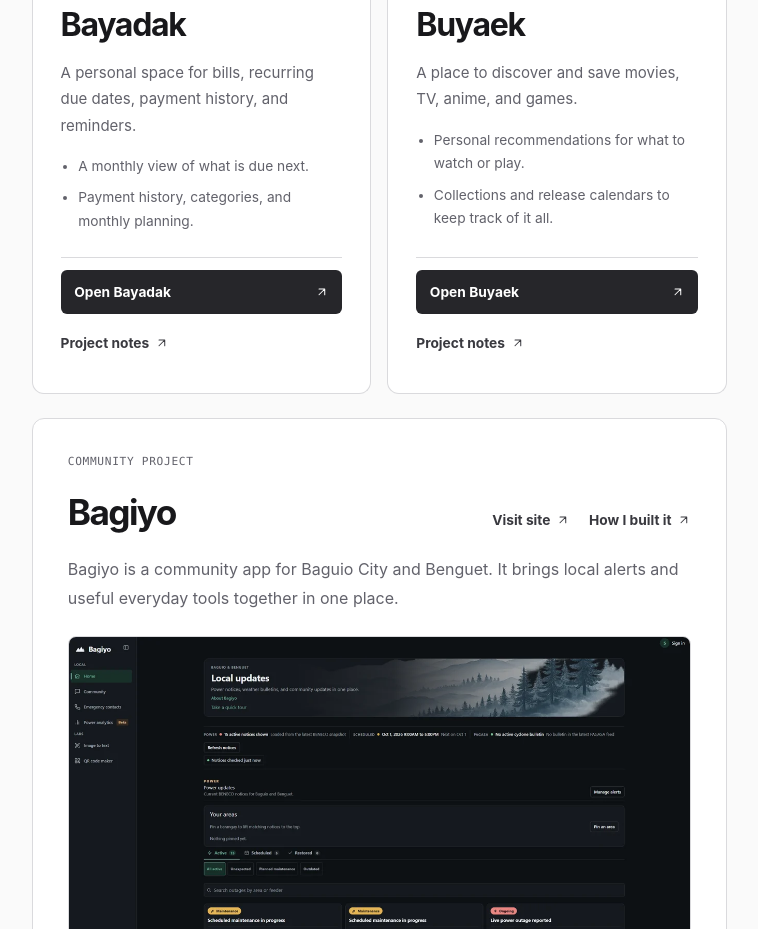
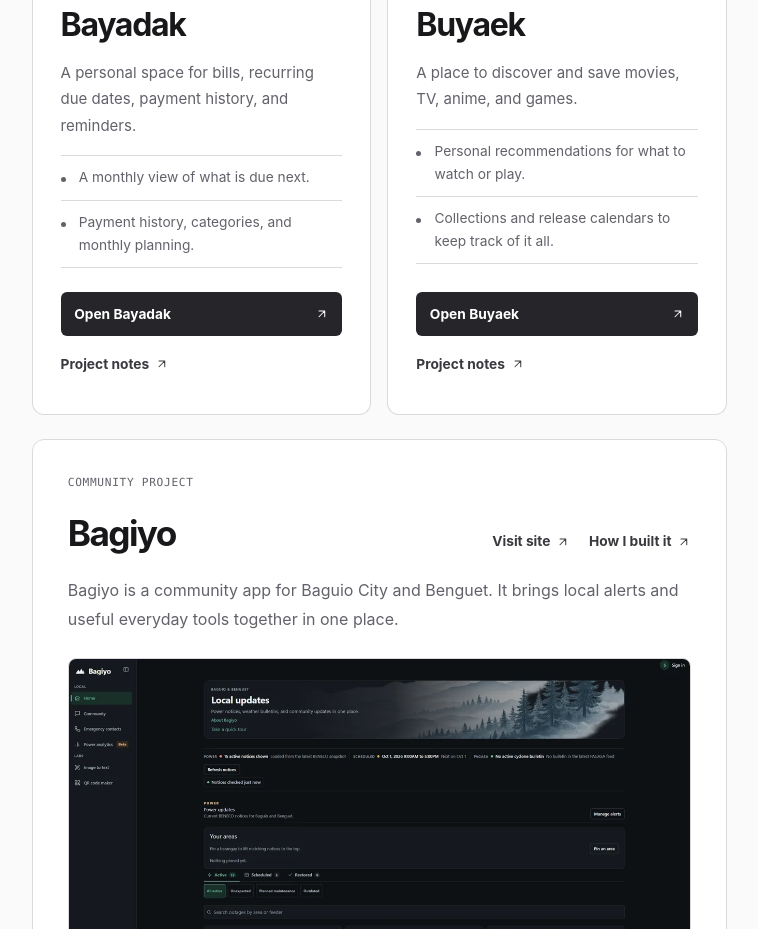
Before and after one commit to jjosh102/my-ng-profile, an Angular app: page / in a window 1280 px wide. Shown: the part 1460-2389 px from the top of the page, without its empty margins (473-1231 px from the left). Built offline with nearby package versions, Linux system fonts and the light colour scheme.

Commit message:
style: refine app feature rows and screenshot zoom controls

```diff
--- a/src/app/components/dashboard-section/dashboard-section.html
+++ b/src/app/components/dashboard-section/dashboard-section.html
@@ -101,11 +101,11 @@
         <div class='preview-toolbar'>
           <h2 id='preview-title'>Bagiyo</h2>
           <div class='preview-actions'>
-            <button type='button' class='preview-zoom' [attr.aria-pressed]='previewZoomed()' (click)='previewZoomed.set(!previewZoomed())'>Actual size</button>
+            <button type='button' class='preview-zoom' (click)='previewZoomed.set(!previewZoomed())'>{{ previewZoomed() ? 'Fit to width' : 'Actual size' }}</button>
             <form method='dialog'><button type='submit' class='preview-close' autofocus>Close <span aria-hidden='true'>×</span></button></form>
           </div>
         </div>
-        <p id='preview-help' class='preview-help'>Use Actual size to inspect details, then scroll.</p>
+        <p id='preview-help' class='preview-help'>Switch between fit-to-width and actual-size detail. Scroll to inspect the full image.</p>
         <div class='preview-scroll' tabindex='0' role='region' aria-label='Full-size Bagiyo screenshot'>
           <img src='images/bagiyo-screenshot.webp' width='2048' height='1005' alt='Bagiyo local updates dashboard with power notices, scheduled outages, and area filters' loading='lazy' decoding='async'>
         </div>
--- a/src/styles.css
+++ b/src/styles.css
@@ -361,7 +361,7 @@ body:has(.screenshot-dialog[open]) { overflow: hidden; }
 .preview-toolbar form { margin: 0; }
 .preview-actions { display: flex; gap: .5rem; margin-left: auto; }
 .preview-close, .preview-zoom { display: inline-flex; align-items: center; gap: .5rem; min-height: 44px; padding: .5rem .65rem; border: 1px solid var(--border); border-radius: 8px; background: var(--surface); color: var(--foreground); font-size: .85rem; }
-.preview-zoom[aria-pressed='true'] { border-color: var(--foreground); background: var(--surface-soft); }
+.screenshot-dialog[data-zoomed='true'] .preview-zoom { border-color: var(--foreground); background: var(--surface-soft); }
 .preview-help { flex-shrink: 0; color: var(--muted); font-size: .8rem; margin: .5rem 0 .75rem; }
 .preview-scroll { min-height: 0; max-height: calc(100dvh - 10rem); overflow: auto; border: 1px solid var(--border); border-radius: 6px; }
 .preview-scroll img { display: block; width: 100%; max-width: 100%; height: auto; }
@@ -382,9 +382,34 @@ body:has(.screenshot-dialog[open]) { overflow: hidden; }
 .app-project .project-kicker { margin-bottom: .65rem; }
 .app-project h3 { margin: 0 0 .65rem; font-size: clamp(1.55rem, 3vw, 2rem); font-weight: 650; letter-spacing: -.04em; }
 .app-summary { margin: 0 0 1rem; color: var(--muted); font-size: .94rem; line-height: 1.75; }
-.app-benefits { margin: 0 0 1.5rem; padding-left: 1.1rem; color: var(--muted); font-size: .86rem; line-height: 1.7; }
-.app-benefits li + li { margin-top: .5rem; }
-.app-project .project-actions { align-items: stretch; flex-direction: column; margin-top: auto; padding-top: .75rem; border-top: 1px solid var(--border); }
+.app-benefits {
+  display: grid;
+  gap: 0;
+  list-style: none;
+  margin: 0 0 1.5rem;
+  padding: 0;
+  border-top: 1px solid var(--border);
+  color: var(--muted);
+  font-size: .86rem;
+  line-height: 1.65;
+}
+.app-benefits li {
+  display: grid;
+  grid-template-columns: 7px minmax(0, 1fr);
+  align-items: baseline;
+  gap: .7rem;
+  border-bottom: 1px solid var(--border);
+  padding: .65rem 0;
+}
+.app-benefits li::before {
+  content: '';
+  width: 5px;
+  height: 5px;
+  border-radius: 50%;
+  background: var(--muted);
+  margin-top: .55em;
+}
+.app-project .project-actions { align-items: stretch; flex-direction: column; margin-top: auto; padding-top: 0; }
 .app-launch { display: inline-flex; align-items: center; justify-content: space-between; gap: 1rem; min-height: 44px; padding: .65rem .85rem; border-radius: 6px; background: var(--accent); color: var(--on-accent); font-size: .86rem; font-weight: 650; text-decoration: none; }
 .app-launch:hover { background: var(--accent-hover); }
 @media (max-width: 540px) {
```
